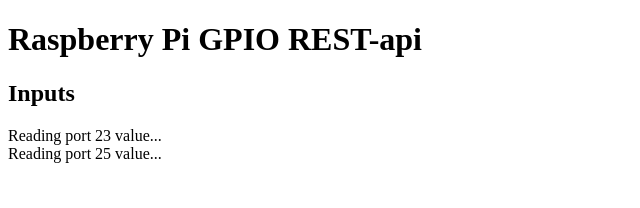
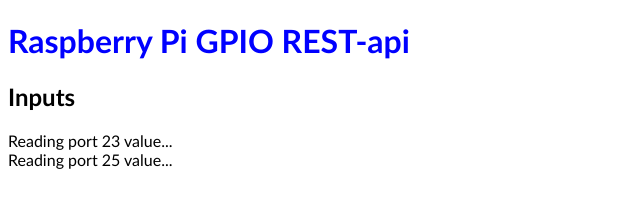
Before and after one commit to johansundstrom/RPi_Node, a website: page index.html in a window 1280 px wide. Shown: the whole page, without its empty margins (0-640 px from the left). Drawn offline with nearby package versions, Linux system fonts and the light colour scheme; files that its build step writes are made by us from their sources; no server answers.

Commit message:
Add files via upload
upd

```diff
--- a/index.html
+++ b/index.html
@@ -4,7 +4,7 @@
 <head>
     <meta charset="utf-8" />
     <title>GPIO REST-api</title>
-    <link src="/css">
+    <link rel='stylesheet' href='css/style.css' type='text/css' media='all' />
     <script src="http://code.jquery.com/jquery-latest.js"></script>
     <script src="client.js"></script>
 </head>
```
